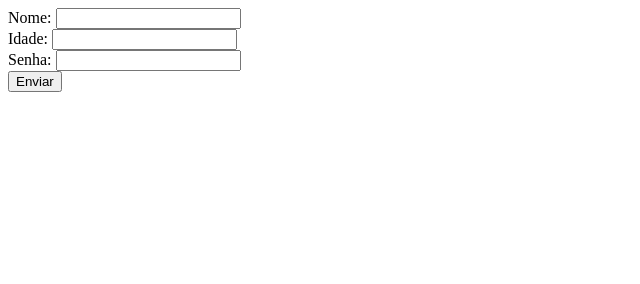
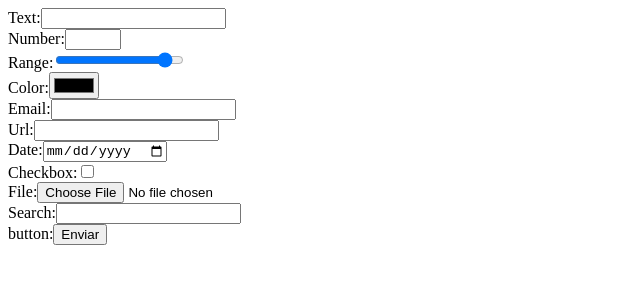
Before and after one commit to Natanael-cloud/html-form, a plain HTML site: page index.html in a window 1280 px wide. Shown: the whole page, without its empty margins (0-640 px from the left). Drawn offline with Linux system fonts and the light colour scheme.

Commit message:
trabalhando com inputs e seus tipos

```diff
--- a/index.html
+++ b/index.html
@@ -6,12 +6,19 @@
     <title>Formulário de Cadastro</title>
 </head>
 <body>
-    <form name="Cadastro" onsubmit="alert('enviei o Formulário');" autocomplete="on" method="post" action="#">
-        Nome: <input type="text" name="name"/><br>
-        Idade: <input type="number" name="age"/><br>
-        Senha: <input type="password" name="password"/><br>
-        <button type="submit">Enviar</button>
+    <form>
+        <label>Text:</label><input type="text"/><br>
+        <label>Number:</label><input type="number" min="0" max="99" step="5"/><br>
+        <label>Range:</label><input type="range" min="0" max="100" value="90"/><br>
+        <label>Color:</label><input type="color"/><br>
+        <label>Email:</label><input type="email"/><br>
+        <label>Url:</label><input type="url"/><br>
+        <label>Date:</label><input type="date"/><br>
+        <label>Checkbox:</label><input type="checkbox"/><br>
+        <label>File:</label><input type="file"/><br>
+        <label>Search:</label><input type="search"/><br>
+        <label>button:</label><input type="button" value="Enviar"/><br>
+
     </form>
-
 </body>
 </html>
```
